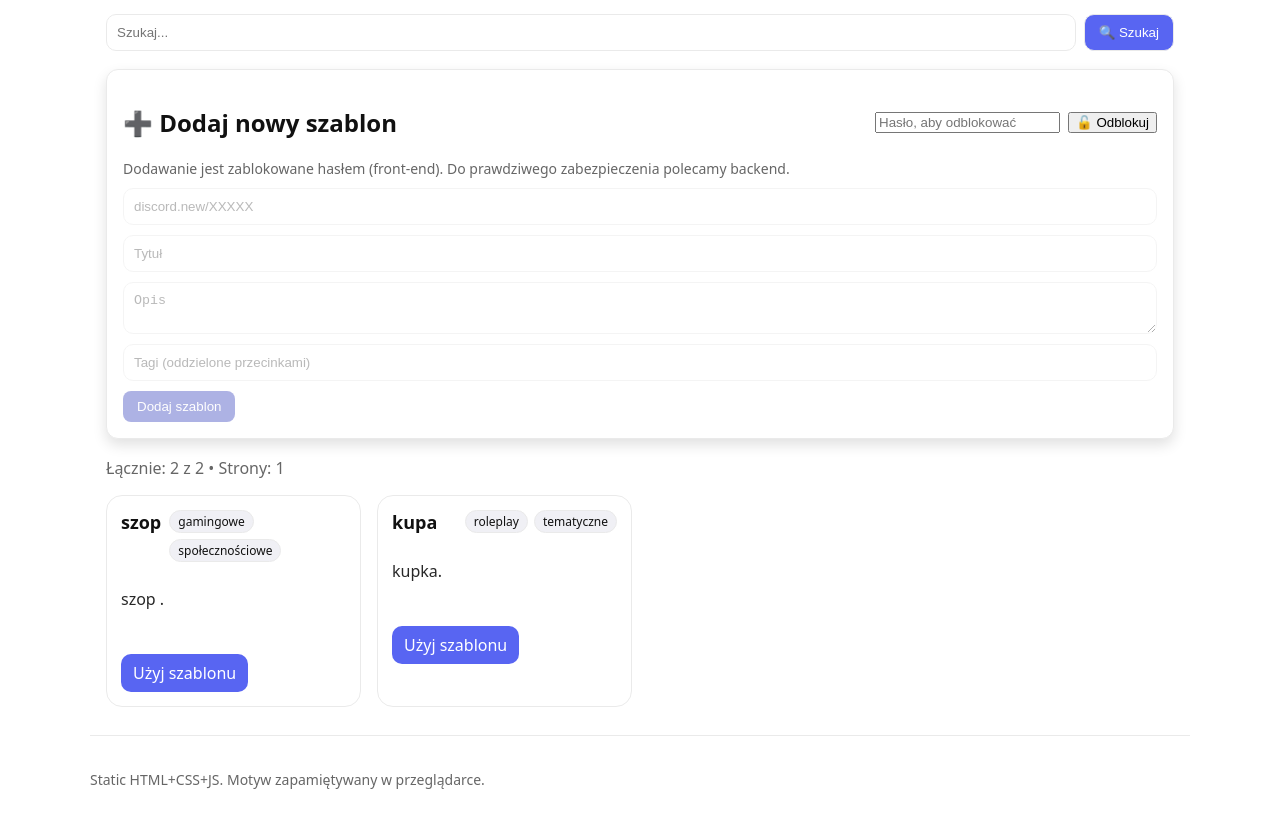
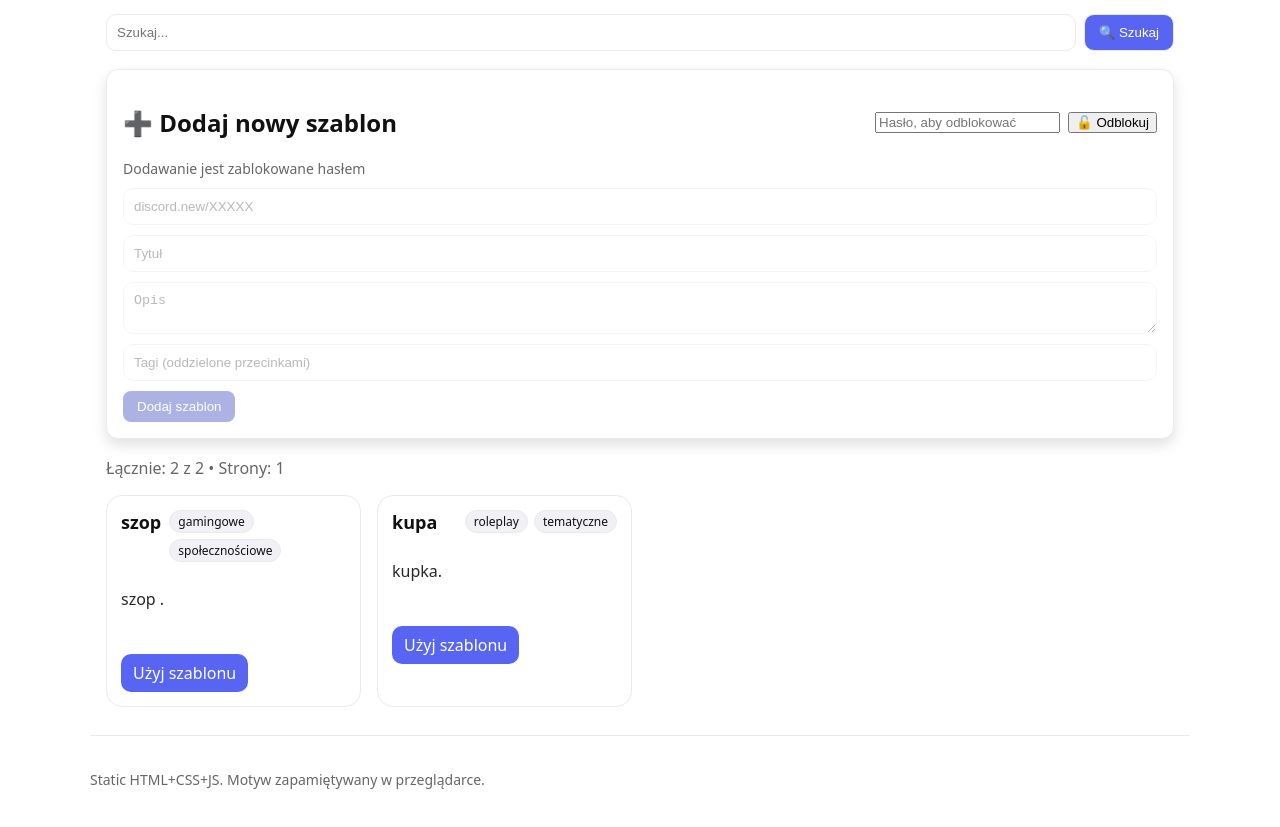
Before and after one commit to raxonek/Szablonyteam, a plain HTML site: page index.html in a window 1280 px wide. Shown: the part 91-918 px from the top of the page. Drawn offline with nearby package versions, Linux system fonts and the light colour scheme.

Commit message:
Update index.html

```diff
--- a/index.html
+++ b/index.html
@@ -46,7 +46,7 @@
           <button id="unlockBtn" type="button">🔓 Odblokuj</button>
         </div>
       </div>
-      <p class="hint">Dodawanie jest zablokowane hasłem (front-end). Do prawdziwego zabezpieczenia polecamy backend.</p>
+      <p class="hint">Dodawanie jest zablokowane hasłem</p>
       <form id="addForm" class="add-form locked" aria-disabled="true">
         <input type="text" id="code" placeholder="discord.new/XXXXX" required disabled>
         <input type="text" id="title" placeholder="Tytuł" required disabled>
```
